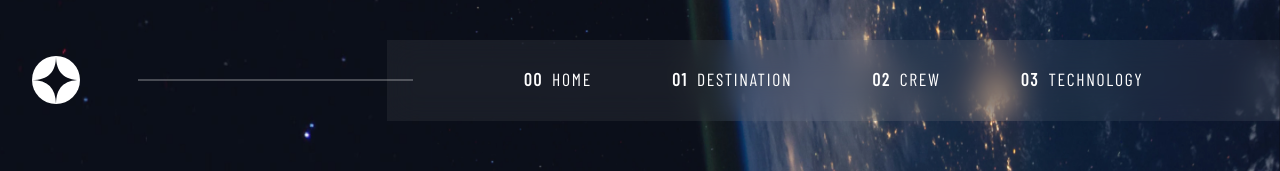
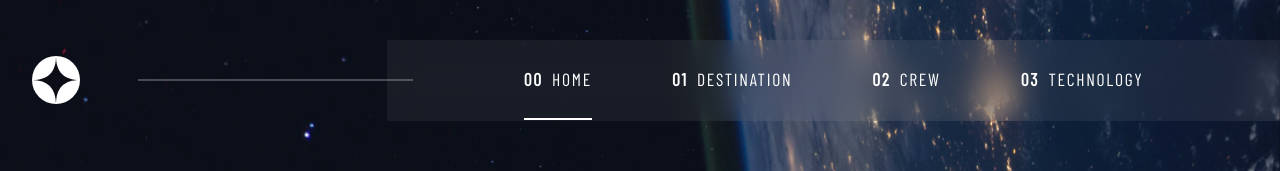
Before and after one commit to CauaRodrigues/space-tourism, a React (Create React App) app: page / in a window 1280 px wide. Shown: the top 171 px of the page. Built offline with nearby package versions, Linux system fonts and the light colour scheme; a web font is replaced by a local one.

Commit message:
fix active page in navbar

```diff
--- a/src/components/NavBar/index.tsx
+++ b/src/components/NavBar/index.tsx
@@ -16,17 +16,20 @@ export const NavBar: React.FC = () => {
 		{ name: "technology", path: "/technology" },
 	];
 
-	console.log(pathname.split("/", 2)[0]);
-
 	return (
 		<Menu>
 			<ul>
 				{links
 					? links.map(({ name, path }, index) => {
-							let active = pathname.split("/", 2)[1] === name;
+							let active = () => {
+								if (name === "home") {
+									return pathname === path;
+								}
+								return pathname.split("/", 2)[1] === name;
+							};
 
 							return (
-								<ItemLink className="nav-text" active={active} key={index}>
+								<ItemLink className="nav-text" active={active()} key={index}>
 									<Link to={path}>
 										<MediaQuery minWidth={sizes.tablet}>
 											<span className="stage">0{index} </span>
```
Also changed, not shown: design/README.md (renamed from ChallengeInfo/README.md), design/preview.jpg (renamed from ChallengeInfo/preview.jpg).
